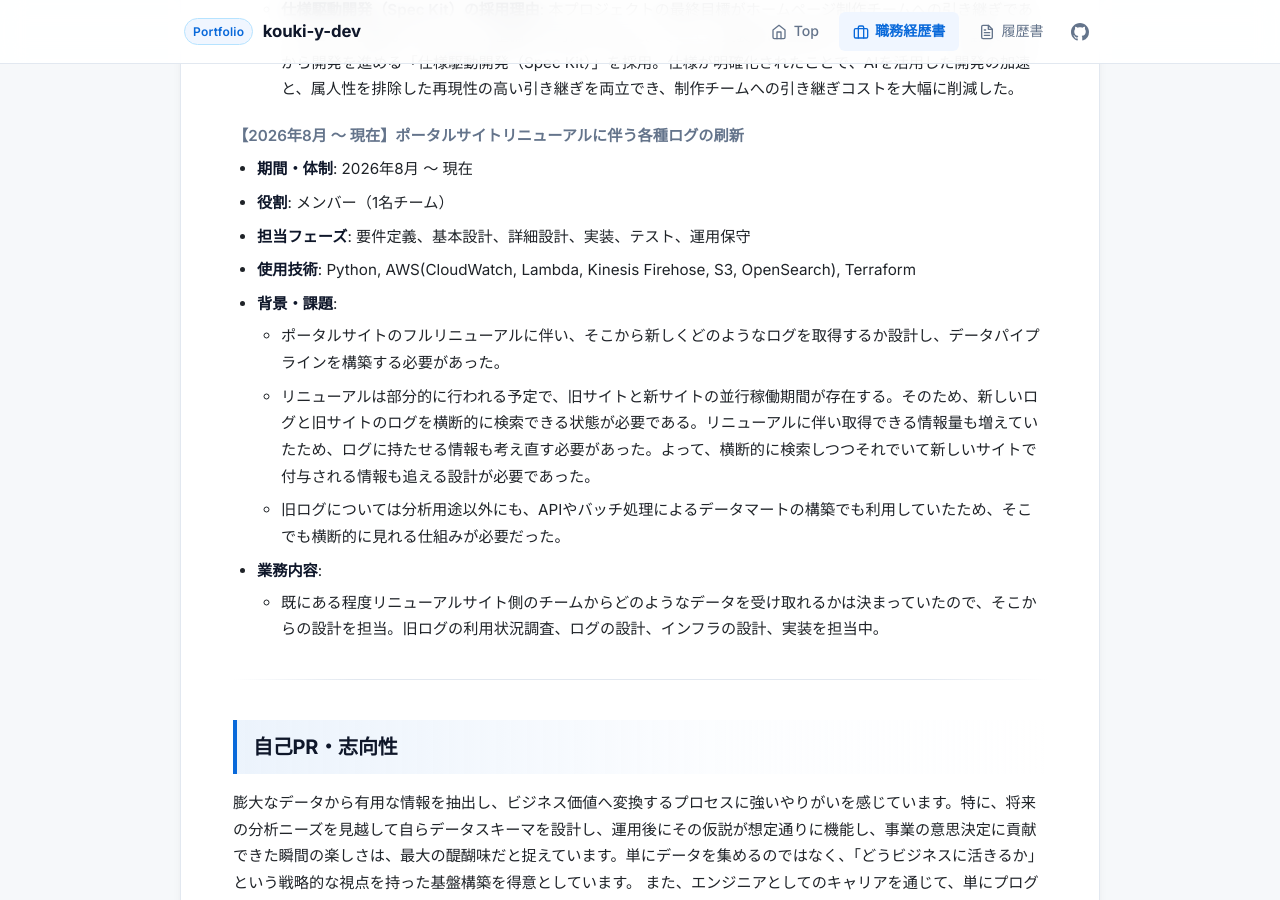
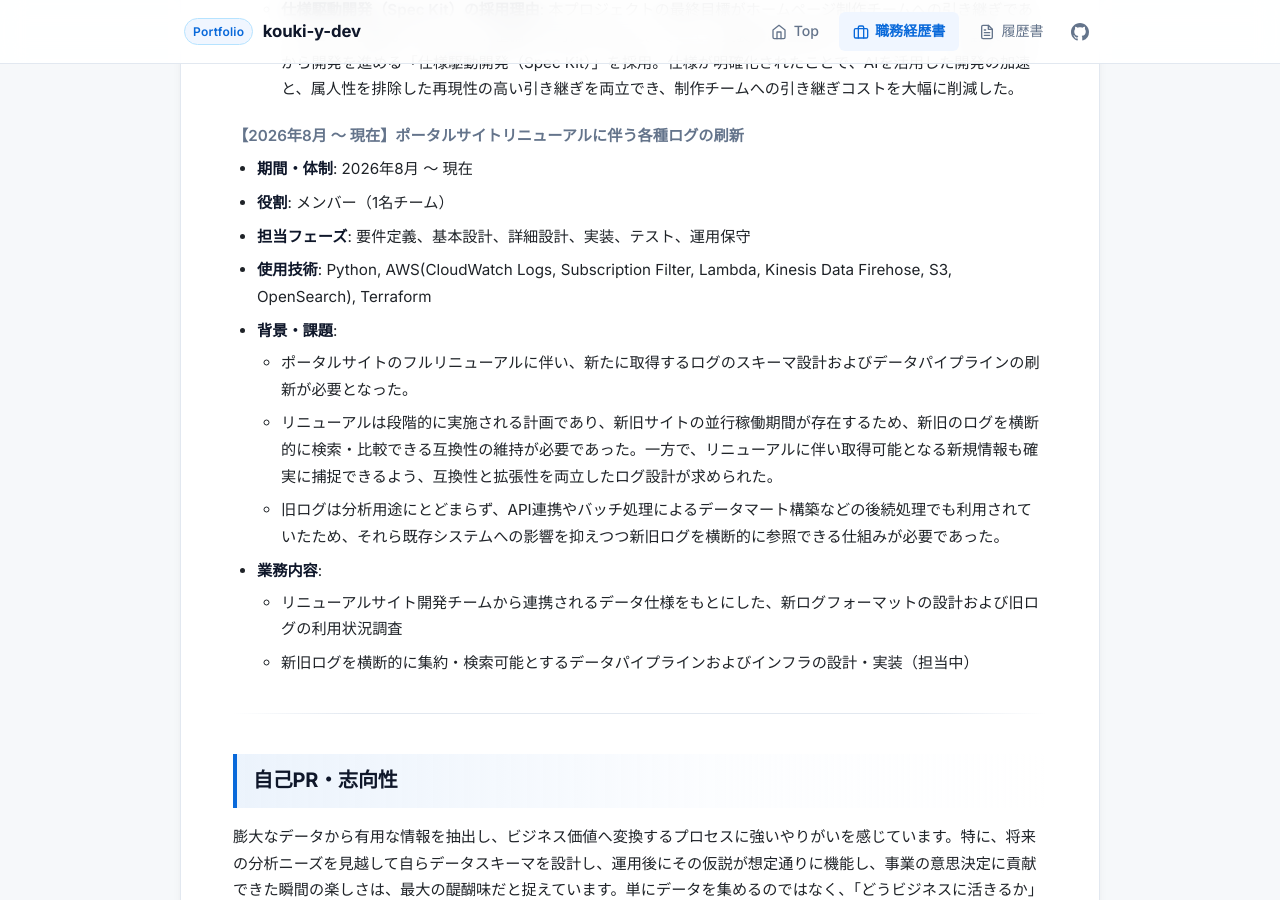
Before and after one commit to kouki-y-dev/about-me, a Jekyll site: the page built from docs/resume.md, in a window 1280 px wide and 900 px high, scrolled down 10821 px. Built offline with Jekyll 4.4.1, drawn with Linux system fonts in a browser that asks for light colours; our own code applies the rules of GitHub Pages for plain Markdown files.

Commit message:
add: AI添削

```diff
--- a/docs/resume.md
+++ b/docs/resume.md
@@ -246,13 +246,14 @@
 - **期間・体制**: 2026年8月 〜 現在
 - **役割**: メンバー（1名チーム）
 - **担当フェーズ**: 要件定義、基本設計、詳細設計、実装、テスト、運用保守
-- **使用技術**: Python, AWS(CloudWatch, Lambda, Kinesis Firehose, S3, OpenSearch), Terraform
+- **使用技術**: Python, AWS(CloudWatch Logs, Subscription Filter, Lambda, Kinesis Data Firehose, S3, OpenSearch), Terraform
 - **背景・課題**:
-  - ポータルサイトのフルリニューアルに伴い、そこから新しくどのようなログを取得するか設計し、データパイプラインを構築する必要があった。
-  - リニューアルは部分的に行われる予定で、旧サイトと新サイトの並行稼働期間が存在する。そのため、新しいログと旧サイトのログを横断的に検索できる状態が必要である。リニューアルに伴い取得できる情報量も増えていたため、ログに持たせる情報も考え直す必要があった。よって、横断的に検索しつつそれでいて新しいサイトで付与される情報も追える設計が必要であった。
-  - 旧ログについては分析用途以外にも、APIやバッチ処理によるデータマートの構築でも利用していたため、そこでも横断的に見れる仕組みが必要だった。
+  - ポータルサイトのフルリニューアルに伴い、新たに取得するログのスキーマ設計およびデータパイプラインの刷新が必要となった。
+  - リニューアルは段階的に実施される計画であり、新旧サイトの並行稼働期間が存在するため、新旧のログを横断的に検索・比較できる互換性の維持が必要であった。一方で、リニューアルに伴い取得可能となる新規情報も確実に捕捉できるよう、互換性と拡張性を両立したログ設計が求められた。
+  - 旧ログは分析用途にとどまらず、API連携やバッチ処理によるデータマート構築などの後続処理でも利用されていたため、それら既存システムへの影響を抑えつつ新旧ログを横断的に参照できる仕組みが必要であった。
 - **業務内容**:
-  - 既にある程度リニューアルサイト側のチームからどのようなデータを受け取れるかは決まっていたので、そこからの設計を担当。旧ログの利用状況調査、ログの設計、インフラの設計、実装を担当中。
+  - リニューアルサイト開発チームから連携されるデータ仕様をもとにした、新ログフォーマットの設計および旧ログの利用状況調査
+  - 新旧ログを横断的に集約・検索可能とするデータパイプラインおよびインフラの設計・実装（担当中）
 
 ---
 
```
